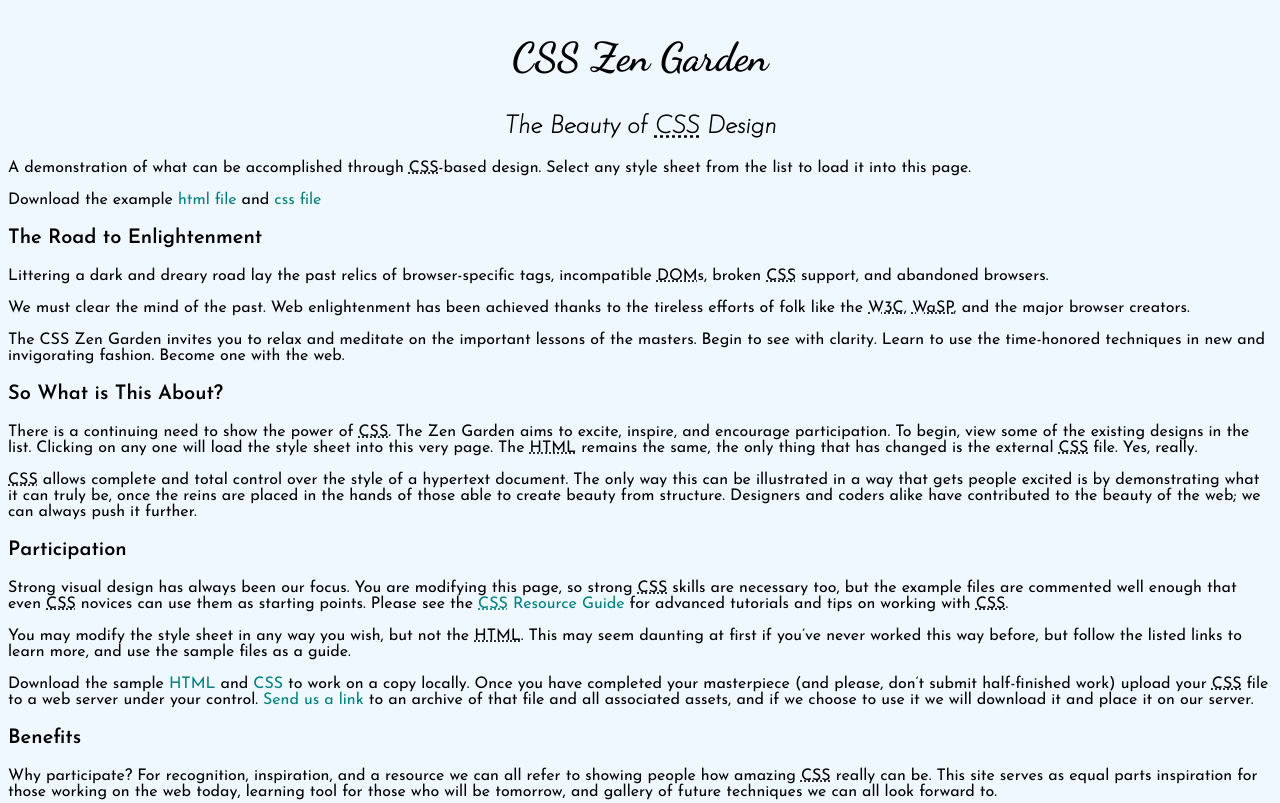
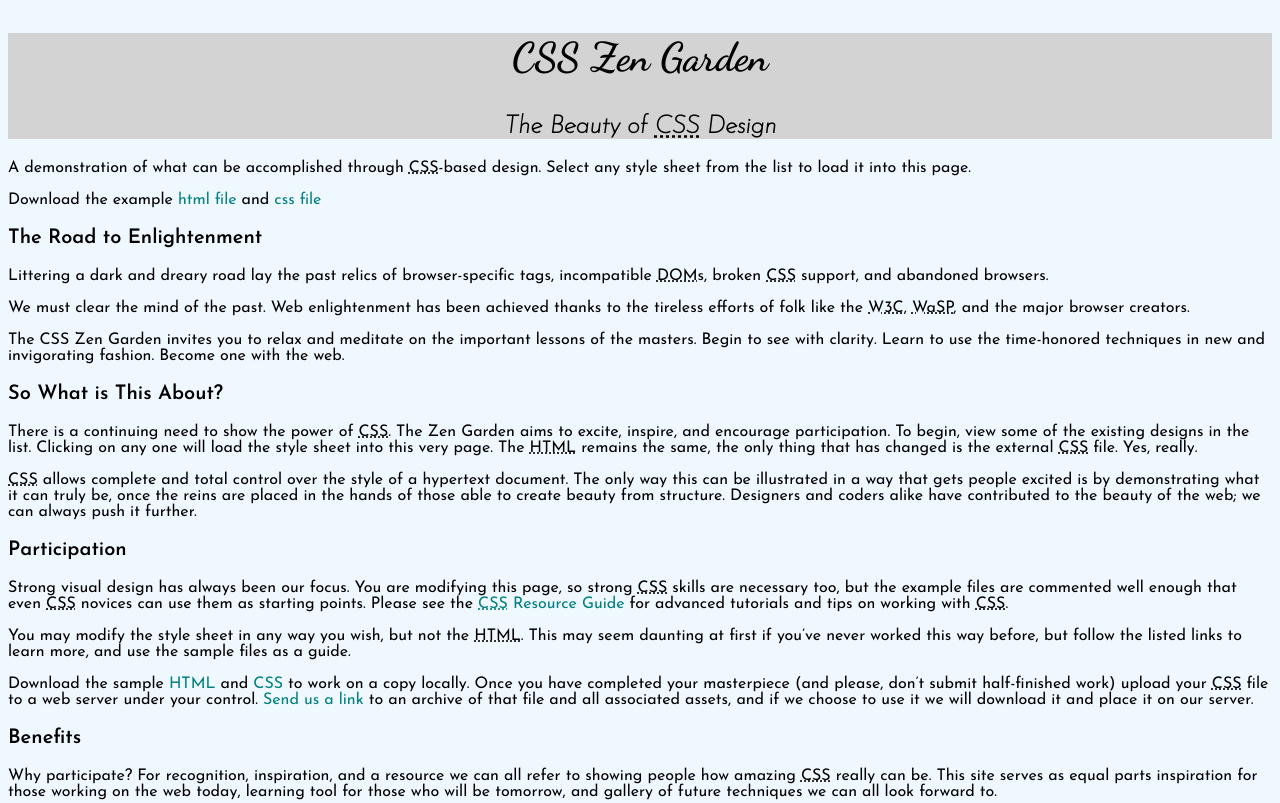
Before and after one commit to famm95/csszengarden, a plain HTML site: page index.html in a window 1280 px wide. Shown: the top 803 px of the page. Drawn offline with Linux system fonts and the light colour scheme.

Commit message:
gray to lightgray banner color

```diff
--- a/CSS/style.css
+++ b/CSS/style.css
@@ -74,7 +74,7 @@ a:visited {
     }
 
     [role="banner"] {
-        background-color: (128,128,128,0.4);
+        background-color: lightgray;
     }
 
 
```
